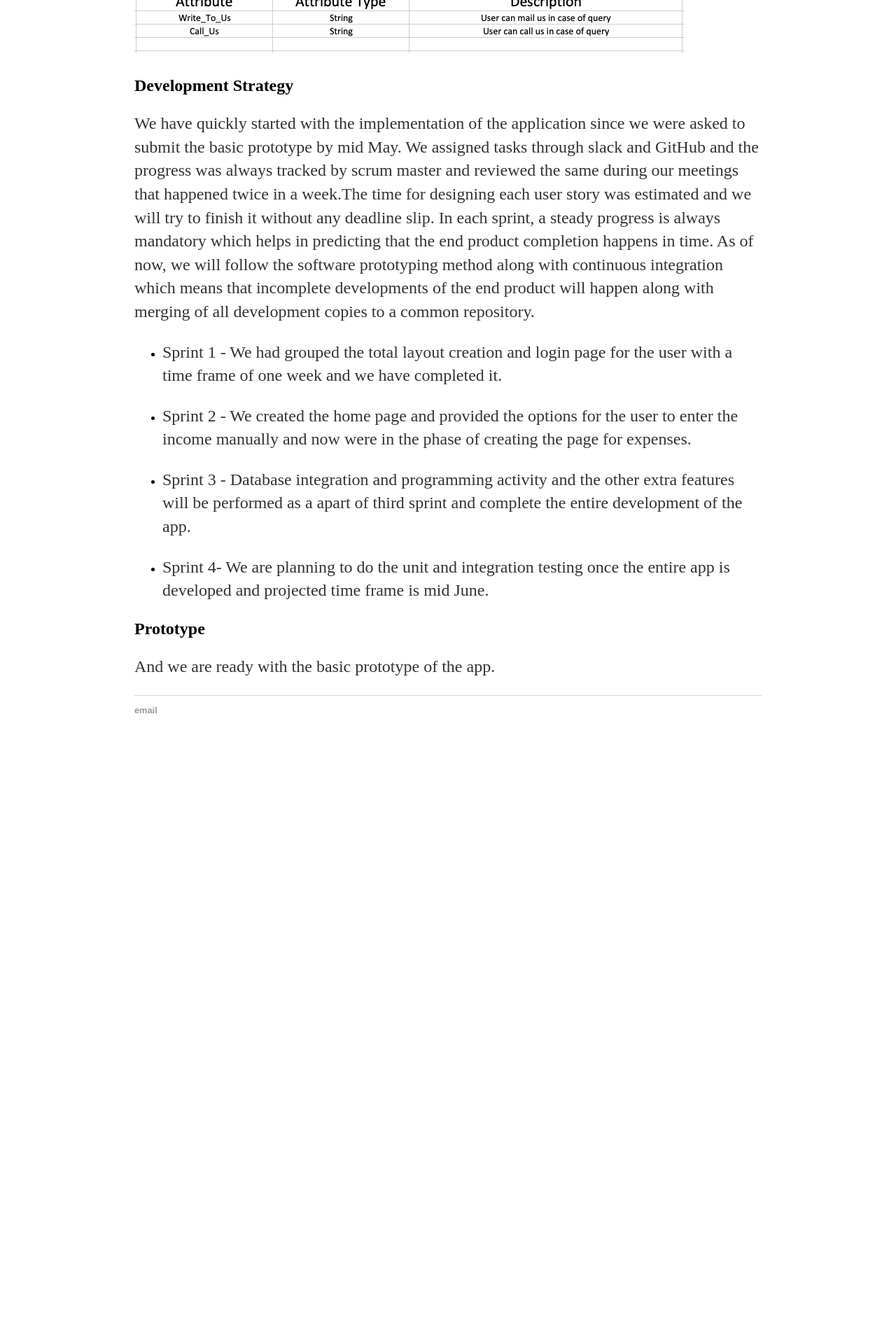
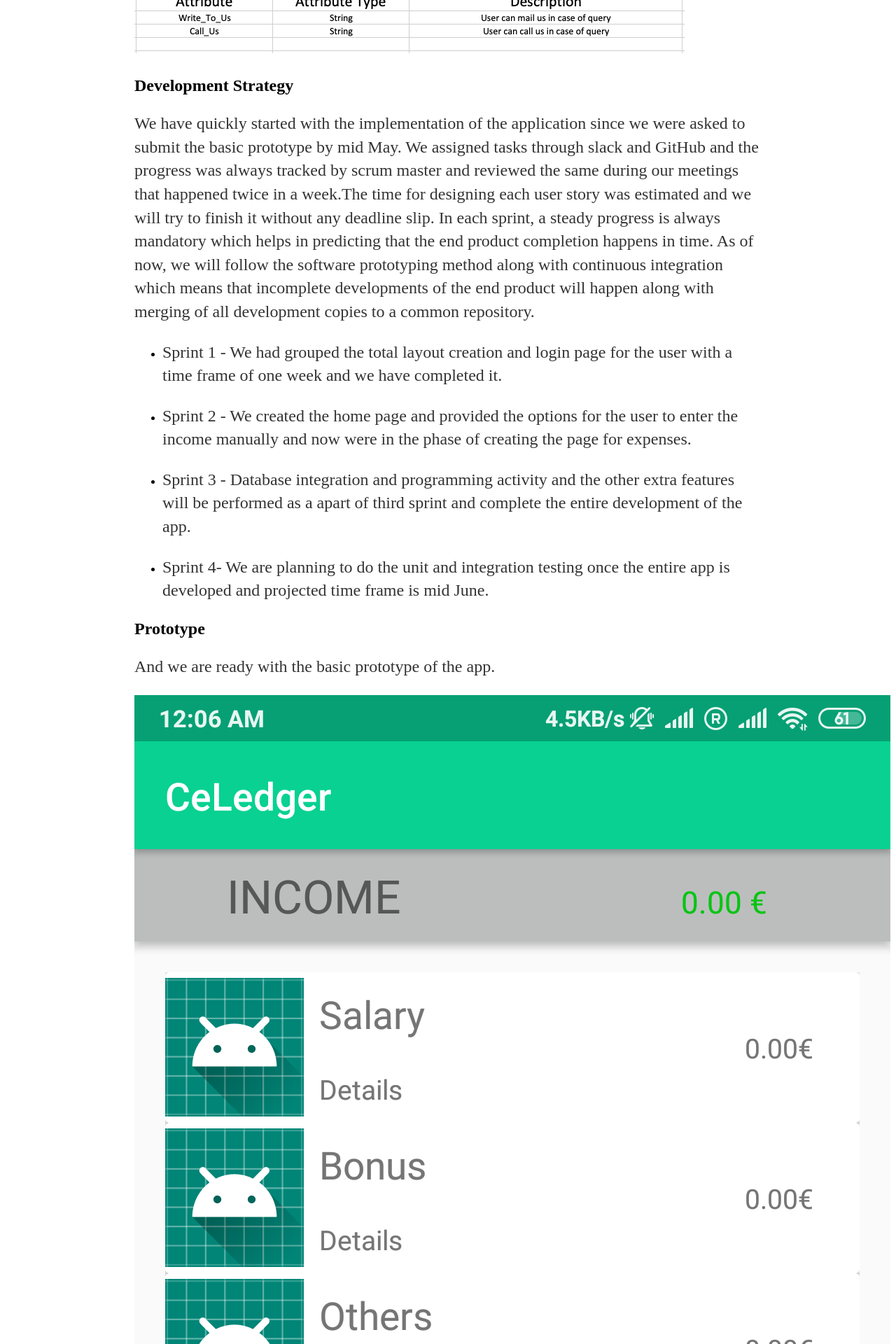
Before and after one commit to DBSE-teaching/isee2019-TeamMachine, a Jekyll site: the page built from docs/_posts/2019-05-13-System-Design.md, in a window 1280 px wide. Shown: the part 4480-6400 px from the top of the page at 70% size. Built offline with Jekyll 4.4.1, drawn with Linux system fonts in a browser that asks for light colours; a file with an impossible date is left out; before the commit the page ends 5562 px from its top, so only the background shows below that.

Commit message:
Update 2019-05-13-System-Design.md

```diff
--- a/docs/_posts/2019-05-13-System-Design.md
+++ b/docs/_posts/2019-05-13-System-Design.md
@@ -75,3 +75,8 @@
 ## Prototype
 
 And we are ready with the basic prototype of the app.
+
+
+![Home Page]({{site.baseurl}}/images/Homeapp.png "Home app")
+
+![Income]({{site.baseurl}}/images/Incomeapp.png "Income Page")
```
